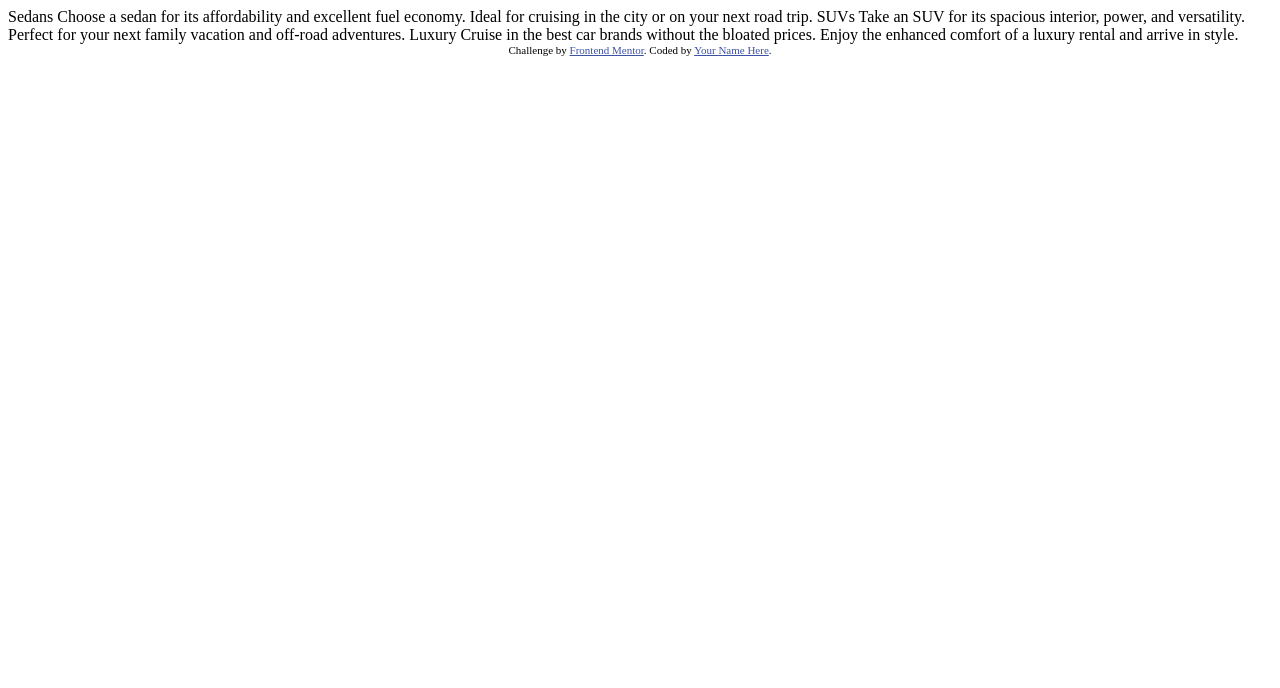
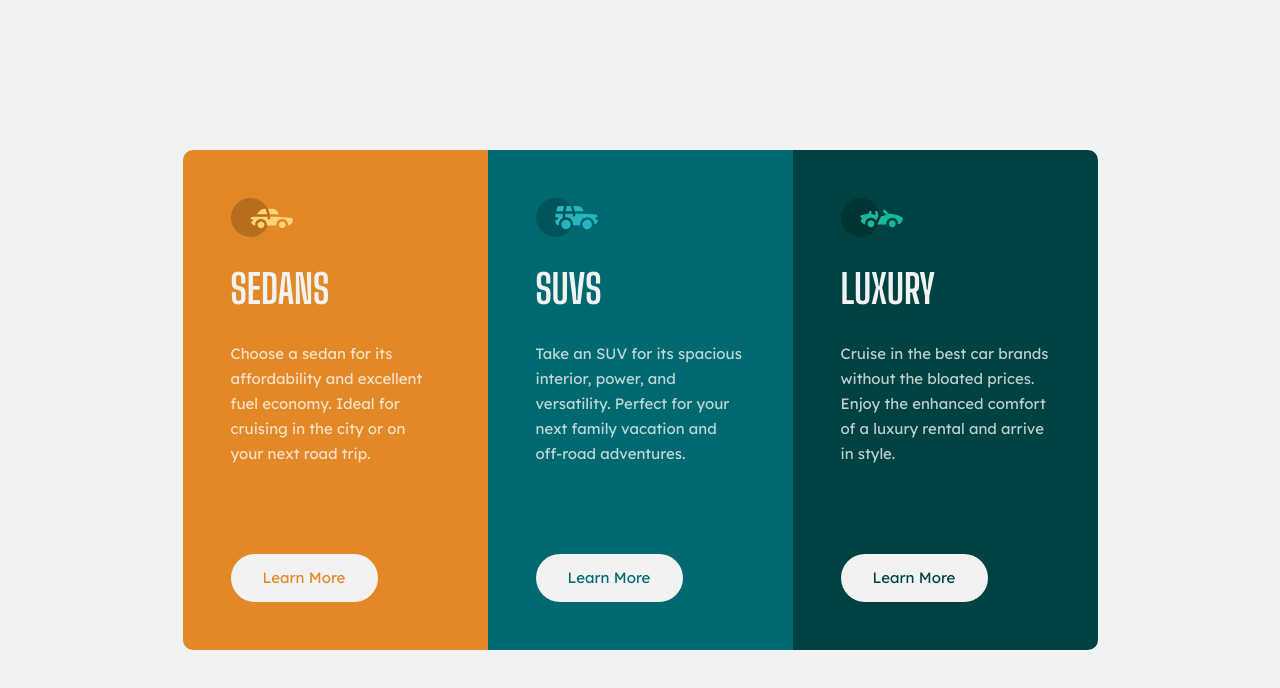
Before and after one commit to Dups11/FrontendMentor-Challenge-2, a plain HTML site: page index.html in a window 1280 px wide. Drawn offline with Linux system fonts and the light colour scheme.

Commit message:
Version Finale

```diff
--- a/index.html
+++ b/index.html
@@ -1,36 +1,75 @@
 <!DOCTYPE html>
 <html lang="en">
+
 <head>
   <meta charset="UTF-8">
-  <meta name="viewport" content="width=device-width, initial-scale=1.0"> <!-- displays site properly based on user's device -->
+  <meta name="viewport" content="width=device-width, initial-scale=1.0">
+  <meta name="description" content="FrontendMentor Challenge N°2">
+  <!-- displays site properly based on user's device -->
 
   <link rel="icon" type="image/png" sizes="32x32" href="./images/favicon-32x32.png">
+  <link rel="stylesheet" href="style.css">
+  <link rel="preconnect" href="https://fonts.googleapis.com">
+  <link rel="preconnect" href="https://fonts.gstatic.com" crossorigin>
+  <link href="https://fonts.googleapis.com/css2?family=Big+Shoulders+Display:wght@700&family=Lexend+Deca&display=swap"
+    rel="stylesheet">
 
   <title>Frontend Mentor | 3-column preview card component</title>
 
-  <!-- Feel free to remove these styles or customise in your own stylesheet 👍 -->
-  <style>
-    .attribution { font-size: 11px; text-align: center; }
-    .attribution a { color: hsl(228, 45%, 44%); }
-  </style>
 </head>
+
 <body>
+  <main class="main-container">
 
+    <div class="card card-1">
+      <img class="icon" src="./images/icon-sedans.svg" alt="icon">
+      <div class="card-title">
         Sedans
+      </div>
+      <div class="card-content">
         Choose a sedan for its affordability and excellent fuel economy. Ideal for cruising in the city
         or on your next road trip.
+      </div>
+      <button class="btn">
+        Learn More
+      </button>
+    </div>
 
+    <div class="card card-2">
+      <img class="icon" src="./images/icon-suvs.svg" alt="icon">
+      <div class="card-title">
         SUVs
+      </div>
+      <div class="card-content">
         Take an SUV for its spacious interior, power, and versatility. Perfect for your next family vacation
         and off-road adventures.
+      </div>
+      <button class="btn">
+        Learn More
+      </button>
+    </div>
 
+    <div class="card card-3">
+      <img class="icon" src="./images/icon-luxury.svg" alt="icon">
+      <div class="card-title">
         Luxury
+      </div>
+      <div class="card-content">
         Cruise in the best car brands without the bloated prices. Enjoy the enhanced comfort of a luxury
         rental and arrive in style.
+      </div>
+      <button class="btn">
+        Learn More
+      </button>
+    </div>
 
-  <div class="attribution">
+  </main>
+
+
+  <!-- <div class="attribution">
     Challenge by <a href="https://www.frontendmentor.io?ref=challenge" target="_blank">Frontend Mentor</a>.
     Coded by <a href="#">Your Name Here</a>.
-  </div>
+  </div> -->
 </body>
+
 </html>
--- /dev/null
+++ b/style.css
@@ -0,0 +1,114 @@
+:root {
+    --very-light-gray: hsl(0, 0%, 95%);
+    font-size: 62.5%;
+}
+
+*, ::before, ::after {
+    padding: 0;
+    margin: 0;
+    box-sizing: border-box;
+}
+
+body {
+    background-color: var(--very-light-gray);
+    font-family: 'Lexend Deca', sans-serif;
+    min-height: 100vh;
+    display: flex;
+    justify-content: center;
+    align-items: center;
+    padding: 10px;
+}
+
+.main-container {
+    flex-shrink: 1;
+    display: flex;
+    justify-content: center;
+    align-items: center;
+    border-radius: 10px;
+    overflow: hidden;
+}
+
+.card {
+    width: 305px;
+    height: 500px;
+    display: flex;
+    flex-direction: column;
+    padding: 4.8rem;
+    justify-content: space-between;
+}
+
+.card-1 {
+    background-color: hsl(31, 77%, 52%);
+}
+
+.card-2 {
+    background-color: hsl(184, 100%, 22%);
+}
+
+.card-3 {
+    background-color: hsl(179, 100%, 13%);
+}
+
+.icon {
+    width: 62px;
+    height: auto;
+}
+
+.card-title {
+    font-family: 'Big Shoulders Display', cursive;
+    text-transform: uppercase;
+    font-size: 4rem;
+    color: hsl(0, 0%, 95%);
+}
+
+.card-content {
+    font-size: 1.5rem;
+    line-height: 2.5rem;
+    color: hsla(0, 0%, 100%, 0.75);
+}
+
+.btn {
+    width: 147px;
+    height: 48px;
+    margin-top: 6rem;
+    font-size: 1.5rem;
+    font-family: 'Lexend Deca', sans-serif;
+    background-color: var(--very-light-gray);
+    border-radius: 50px;
+    border-style: none;
+}
+
+.card-1 .btn {
+    color: hsl(31, 77%, 52%);
+
+}
+.card-2 .btn {
+    color: hsl(184, 100%, 22%);
+
+}
+.card-3 .btn {
+    color: hsl(179, 100%, 13%);
+
+}
+
+/* Mobile View */
+
+@media (max-width: 750px) {
+
+    .main-container {
+
+        flex-shrink: inherit;
+        flex-direction: column;
+    }
+
+    .card {
+        width: 325px;
+    }
+}
+
+@media (max-width: 375px) {
+
+    .card {
+        width: 325px;
+    }
+}
```
Also changed, not shown: 2 other files. Lines whose indentation alone changed are shown as unchanged.
